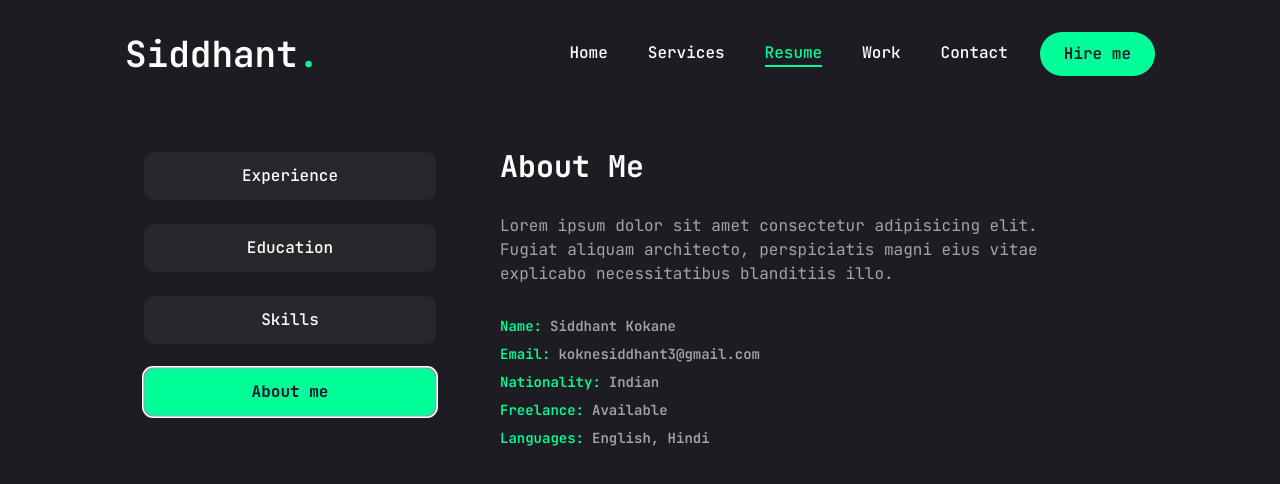
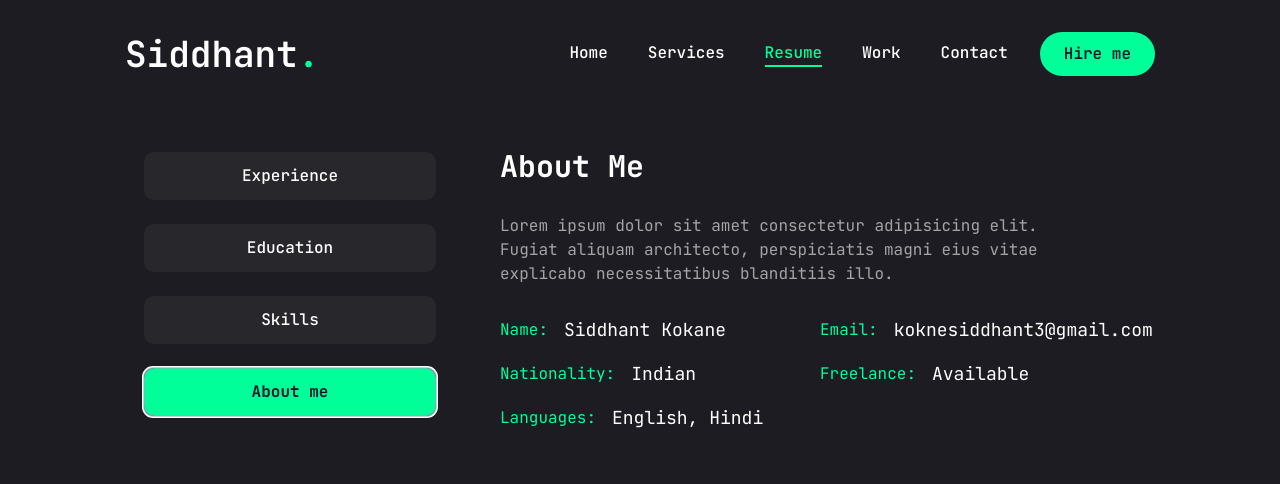
Before and after one commit to siddhantkokne0409/siddhant.dev, a Next.js app: page /resume in a window 1280 px wide. Both pictures are taken after a click on the tab "About me". Shown: the top 484 px of the page. Built offline with nearby package versions, Linux system fonts and the light colour scheme.

Commit message:
Resume about me change

```diff
--- a/app/resume/page.jsx
+++ b/app/resume/page.jsx
@@ -242,16 +242,19 @@ const Resume = () => {
                 <p className="max-w-[600px] text-white/60 mx-auto xl:mx-0">
                   {about.description}
                 </p>
-                <ul className="text-center xl:text-left flex flex-col gap-2">
+                <ul className="grid grid-cols-1 text-center xl:grid-cols-2 gap-y-4 gap-x-5 max-w-[620px] mx-auto xl:mx-0">
                   {about.info.map((item, index) => {
                     return (
-                      <li
-                        key={index}
-                        className="flex items-center gap-2 text-sm font-semibold text-white/60"
-                      >
-                        <span className="text-accent">{item.fieldName}:</span>
-                        <span>{item.fieldValue}</span>
-                      </li>
+                      <div key={index}>
+                        <li className="flex items-center justify-center xl:justify-start gap-4 text-white/60">
+                          <span className="text-accent text-left">
+                            {item.fieldName}:
+                          </span>
+                          <span className="text-lg text-white">
+                            {item.fieldValue}
+                          </span>
+                        </li>
+                      </div>
                     );
                   })}
                 </ul>
```
